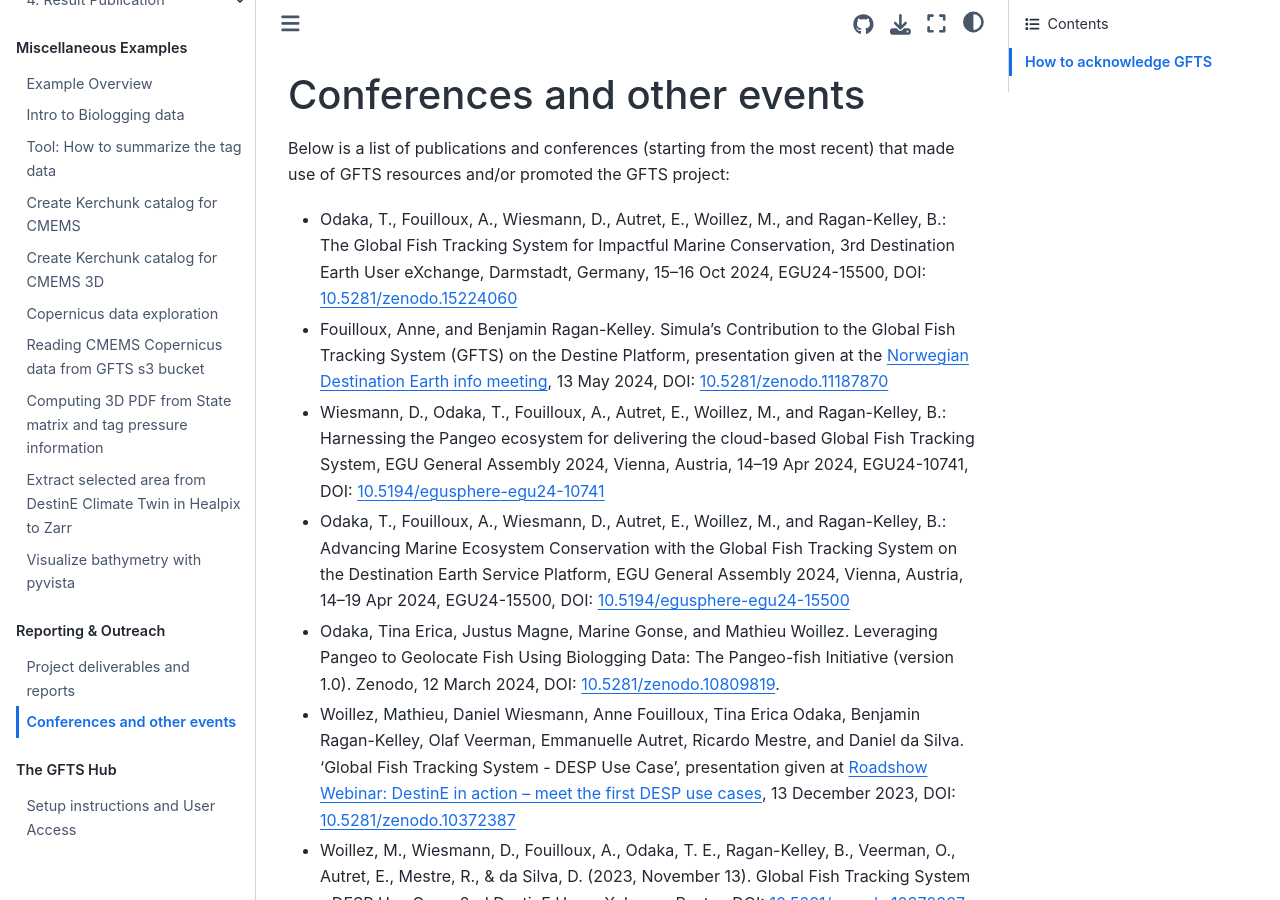
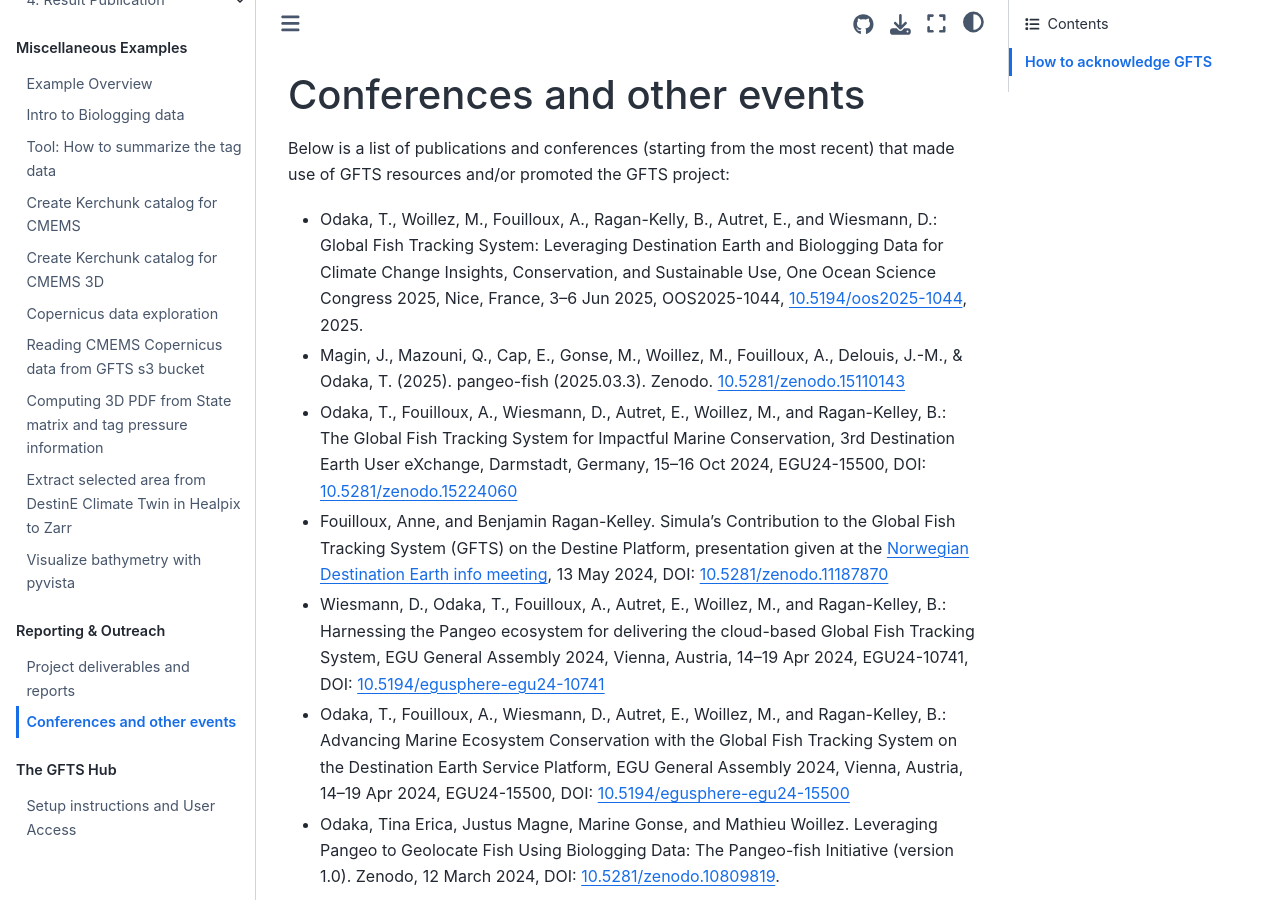
Before and after one commit to destination-earth/DestinE_ESA_GFTS, a Jupyter Book: the page built from docs/outreach.md, in a window 1280 px wide and 900 px high. Built offline with Jupyter Book 1.0.4 settings and Sphinx 7.4.7 and the Sphinx Book theme 1.1.4, drawn with Linux system fonts in a browser that asks for light colours; pages that are not in the unit, such as notebooks, are missing from menus; comment, search, counter and statistics services are not loaded.

Commit message:
added recent outreach activities

```diff
--- a/docs/outreach.md
+++ b/docs/outreach.md
@@ -2,6 +2,8 @@
 
 Below is a list of publications and conferences (starting from the most recent) that made use of GFTS resources and/or promoted the GFTS project:
 
+- Odaka, T., Woillez, M., Fouilloux, A., Ragan-Kelly, B., Autret, E., and Wiesmann, D.: Global Fish Tracking System: Leveraging Destination Earth and Biologging Data for Climate Change Insights, Conservation, and Sustainable Use, One Ocean Science Congress 2025, Nice, France, 3–6 Jun 2025, OOS2025-1044, [10.5194/oos2025-1044](https://doi.org/10.5194/oos2025-1044), 2025.
+- Magin, J., Mazouni, Q., Cap, E., Gonse, M., Woillez, M., Fouilloux, A., Delouis, J.-M., & Odaka, T. (2025). pangeo-fish (2025.03.3). Zenodo. [10.5281/zenodo.15110143](https://doi.org/10.5281/zenodo.15110143)
 - Odaka, T., Fouilloux, A., Wiesmann, D., Autret, E., Woillez, M., and Ragan-Kelley, B.: The Global Fish Tracking System for
   Impactful Marine Conservation, 3rd Destination Earth User eXchange, Darmstadt, Germany, 15–16 Oct 2024, EGU24-15500, DOI: [10.5281/zenodo.15224060](https://doi.org/10.5281/zenodo.15224060)
 - Fouilloux, Anne, and Benjamin Ragan-Kelley. Simula's Contribution to the Global Fish Tracking System (GFTS) on the Destine Platform, presentation given at the [Norwegian Destination Earth info meeting](https://www.romsenter.no/kalender/destination-earth-infomoete), 13 May 2024, DOI: [10.5281/zenodo.11187870](https://doi.org/10.5281/zenodo.11187870)
```
